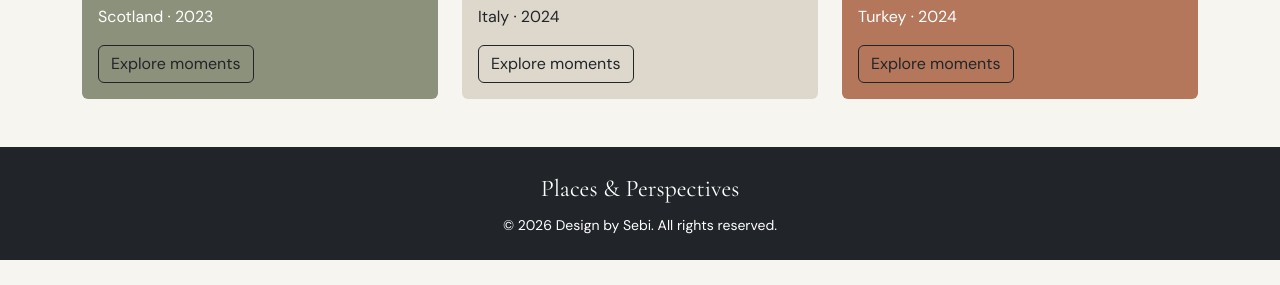
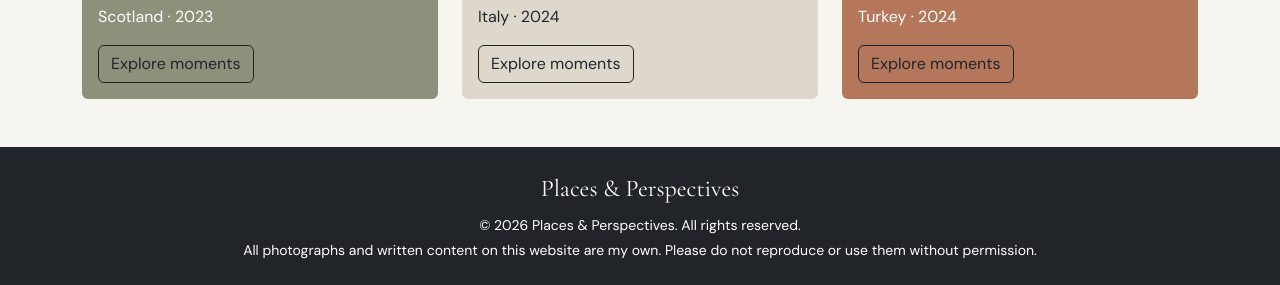
Before and after one commit to sebiv85/website_dev_course_autumn_2026, a website: page WS_07/destinations.html in a window 1280 px wide. Shown: the part 1108-1393 px from the top of the page. Before the commit the page ends 1368 px from the top, so only its background shows below. Drawn offline with nearby package versions, Linux system fonts and the light colour scheme.

Commit message:
change in footer text and image sources in about_me.html, destinations.html, moments.html, and index.html to reflect updated content and copyright information.

```diff
--- a/WS_07/destinations.html
+++ b/WS_07/destinations.html
@@ -159,10 +159,9 @@
 <a href="#" class="back-to-top" aria-label="Back to top">↑</a>
 
   <footer class="text-center bg-dark text-white py-4">
-      <p class="mb-2">Places &amp; Perspectives</p>
-      <p class="small mb-0">
-          &copy; 2026 Design by Sebi. All rights reserved.
-      </p>
+    <p class="mb-2">Places & Perspectives</p>
+    <p class="small mb-1">&copy; 2026 Places & Perspectives. All rights reserved.</p>
+    <p class="small mb-0">All photographs and written content on this website are my own. Please do not reproduce or use them without permission.</p>
   </footer>
 
   <script src="./node_modules/bootstrap/dist/js/bootstrap.bundle.min.js"></script>
```
Also changed, not shown: WS_07/about_me.html (+3 -4 lines), WS_07/index.html (+3 -4 lines), WS_07/moments.html (+3 -4 lines), 1 other file.
